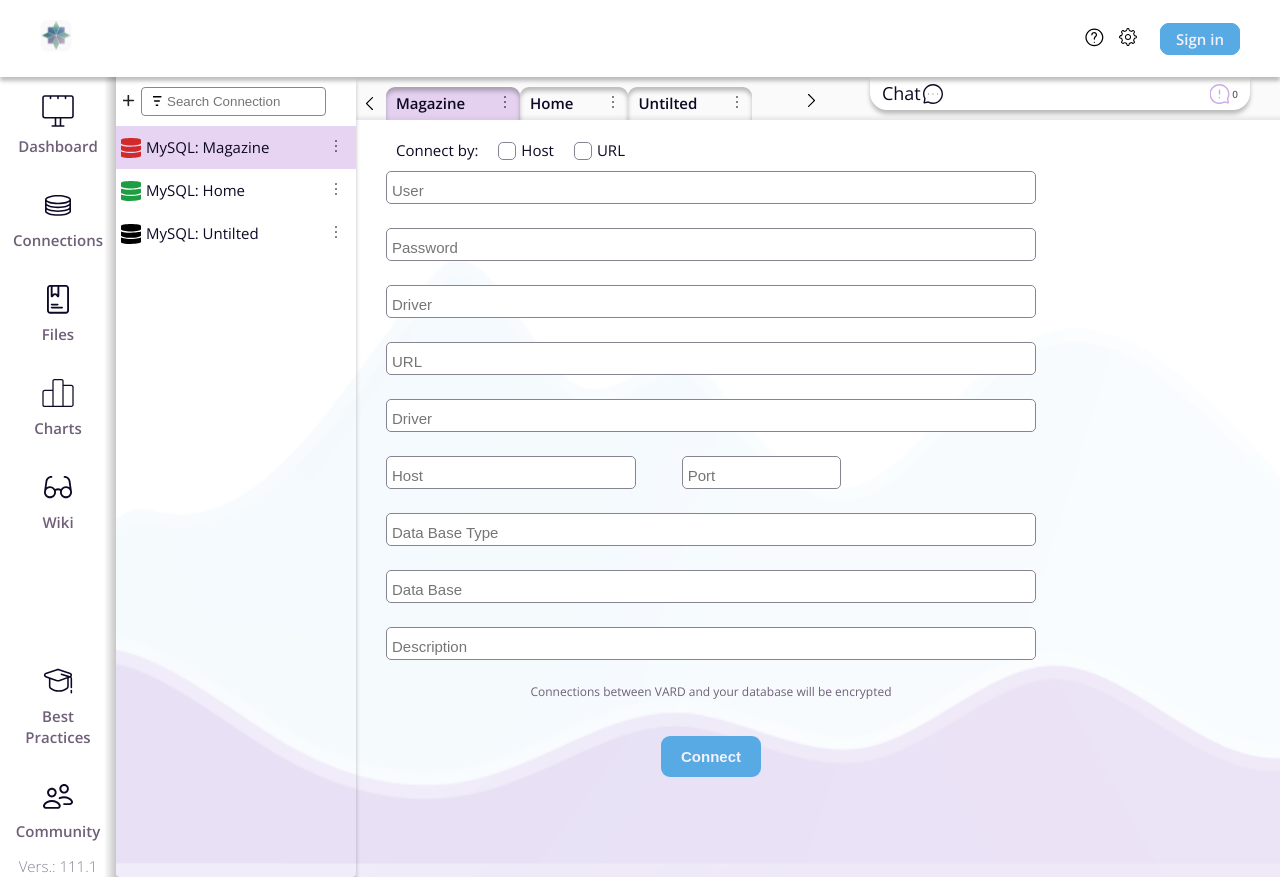
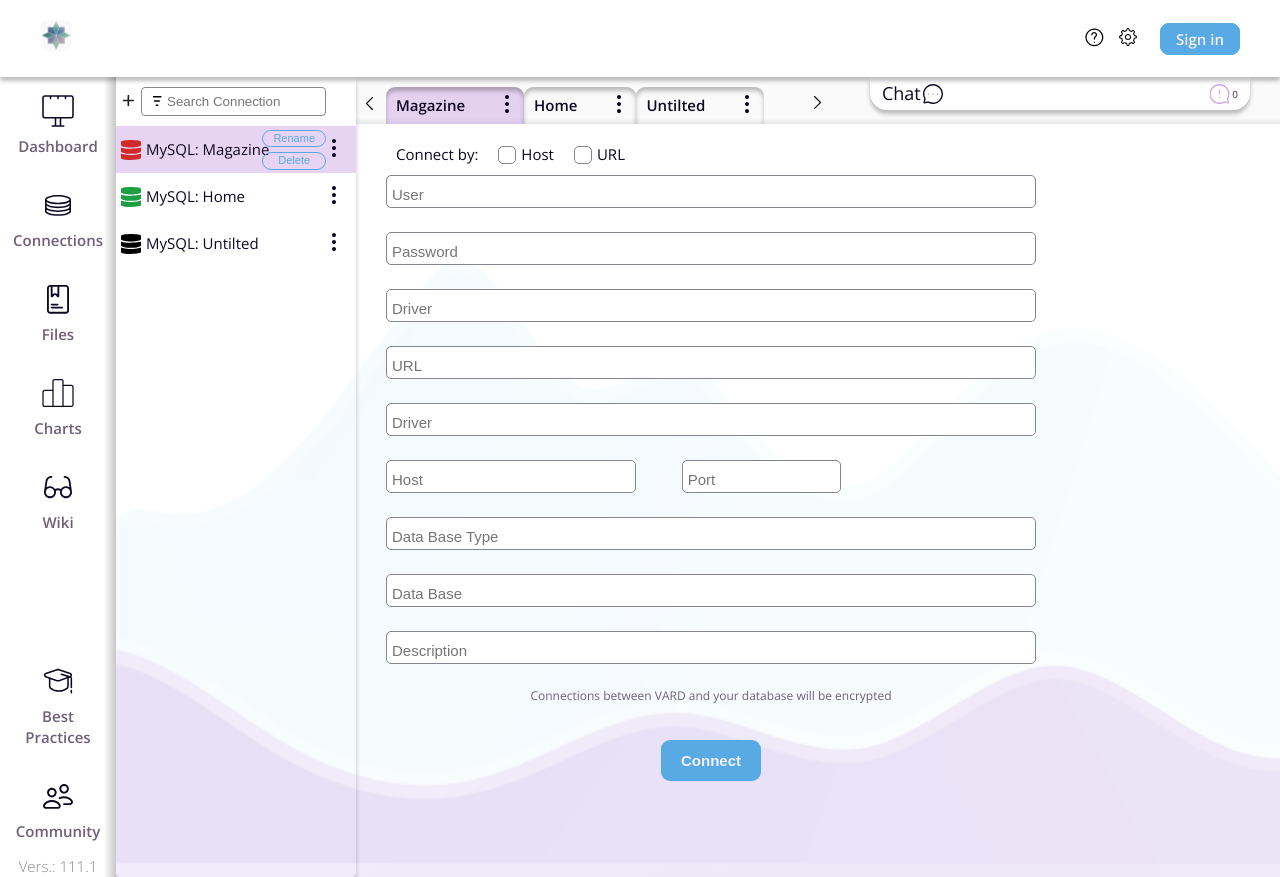
Before and after one commit to MamedovShuxrat/vord-project, a React (Create React App) app: page /connections in a window 1280 px wide. Both pictures are taken after a click on the button 336 px from the left and 147 px from the top of the page. Built offline with nearby package versions, Linux system fonts and the light colour scheme.

Commit message:
added rename & delete function for MySQL tabs

```diff
--- a/src/WebPages/ConnectionsPage/Connections.jsx
+++ b/src/WebPages/ConnectionsPage/Connections.jsx
@@ -47,6 +47,32 @@ const Connections = () => {
 
     const [activeTab, setActiveTabs] = useState(null)
     const [searchTerm, setSearchTerm] = useState('')
+    const [dotsChange, setDotsChange] = useState({})
+
+
+    const handleDotsChange = (id) => {
+        const updatedDotsChange = {};
+        Object.keys(dotsChange).forEach(key => {
+            updatedDotsChange[key] = false;
+        });
+
+        updatedDotsChange[id] = !dotsChange[id];
+        setDotsChange(updatedDotsChange);
+    }
+
+    const handleRenameSQLTabs = (itemId) => {
+        const itemToUpdate = connectionTabs.find(item => item.id === itemId);
+        if (itemToUpdate) {
+            itemToUpdate.MySQL = prompt("Enter the name of the new MySQL")
+            setConnectionTabs([...connectionTabs]);
+        }
+    }
+
+    const handleDeleteTabs = (itemId) => {
+        const updatedTabs = connectionTabs.filter(item => item.id !== itemId);
+        setConnectionTabs(updatedTabs);
+    };
+
 
     const handleSearch = (term) => {
         setSearchTerm(term)
@@ -80,7 +106,7 @@ const Connections = () => {
         }
     }
 
-    const addNewTab = (newMySQLValue) => {
+    const addNewSQLTab = (newMySQLValue) => {
         const randomColor = '#' + Math.floor(Math.random() * 16777215).toString(16)
         const newTab = {
             id: uuid(),
@@ -96,7 +122,7 @@ const Connections = () => {
         <div className={styles.sectionWrapper} >
             <div className={styles.searchContent}>
                 <div className={styles.searchBlock}>
-                    <SearchBlock onSearch={handleSearch} placeholder='Search Connection' addNewTab={addNewTab} />
+                    <SearchBlock onSearch={handleSearch} placeholder='Search Connection' addNewTab={addNewSQLTab} />
                     <div className={styles.tabsWrapper}>
                         {connectionTabs
                             .filter(item => item.MySQL.toLowerCase().includes(searchTerm.toLowerCase()))
@@ -107,8 +133,12 @@ const Connections = () => {
                                 >
                                     {renderImageOrIcon(item)}
                                     <span className={styles.tabsName}>MySQL: {item.MySQL}</span>
-                                    <button className={styles.tabsDots}>
-                                        <img src='./icons/connection/dots_three.svg' alt={`${item.MySQL}_pic`} />
+                                    <button className={styles.tabsDots} onClick={() => handleDotsChange(item.id)}>
+                                        <img style={{ transform: dotsChange[item.id] ? 'rotate(360deg)' : 'none' }} src='./icons/connection/dots_three.svg' alt={`${item.MySQL}_pic`} />
+                                        {dotsChange[item.id] && <div className={styles.dotsChangeWrapper}>
+                                            <span onClick={() => handleRenameSQLTabs(item.id)} className={styles.dotsChangeRename}>Rename</span>
+                                            <span onClick={() => handleDeleteTabs(item.id)} className={styles.dotsChangeDelete}>Delete </span>
+                                        </div>}
                                     </button>
                                 </div>
                             ))}
--- a/src/WebPages/ConnectionsPage/connection.module.scss
+++ b/src/WebPages/ConnectionsPage/connection.module.scss
@@ -78,6 +78,9 @@
     font-weight: 400;
     line-height: 140%;
     margin-left: 5px;
+    white-space: nowrap;
+    overflow: hidden;
+    text-overflow: ellipsis
 }
 
 .tabsDots {
@@ -85,6 +88,56 @@
     border: none;
     cursor: pointer;
     margin-left: auto;
+    position: relative;
+
+    img {
+        transition: transform 0.5s ease;
+    }
+}
+
+
+.dotsChangeWrapper {
+    position: absolute;
+    top: -6px;
+    right: 20px;
+    display: flex;
+    flex-direction: column;
+    gap: 5px;
+    z-index: 11;
+
+    span {
+        display: block;
+        padding: 0px 10px;
+        border-radius: 9px;
+        font-size: 11px;
+        font-weight: 300;
+        line-height: 140%;
+        border: 1px solid rgb(87, 170, 228);
+        border-radius: 9px;
+        color: rgb(87, 170, 228);
+    }
+}
+
+.dotsChangeRename {
+    transition: all .3s ease-in-out;
+
+    &:hover {
+        background: rgb(207, 170, 229);
+        border: 1px solid rgba(207, 170, 229, 0.5);
+        color: rgb(244, 241, 252);
+    }
+}
+
+.dotsChangeDelete {
+    transition: all .3s ease-in-out;
+
+    &:hover {
+        background: rgb(230, 18, 69);
+        border: 1px solid rgb(230, 18, 69);
+        color: rgb(244, 241, 252);
+    }
+
+
 }
 
 .mainContent {
@@ -144,67 +197,7 @@
     left: 10px;
 }
 
-// .tabsTopBlockWrapper {
-//     padding-top: 10px;
-//     display: flex;
-//     align-items: center;
-//     max-width: 700px;
-//     width: 100%;
-//     overflow: auto;
 
-//     &::-webkit-scrollbar {
-//         width: 3px;
-//         height: 3px;
-//     }
-
-//     &::-webkit-scrollbar-button:horizontal:start {
-//         display: block;
-//         height: 3px;
-//         background-color: transparent;
-//         background-repeat: no-repeat;
-//         background-position: center;
-//     }
-
-//     &::-webkit-scrollbar-button:horizontal:end {
-//         display: block;
-//         height: 3px;
-//         background-color: transparent;
-//         background-repeat: no-repeat;
-//         background-position: center;
-//     }
-
-//     &::-webkit-scrollbar-button:horizontal:start:depressed {
-//         background-color: gray;
-//     }
-
-//     &::-webkit-scrollbar-button:horizontal:end:depressed {
-//         background-color: gray;
-//     }
-
-//     &::-webkit-scrollbar-track:horizontal {
-//         background: transparent;
-//         border-left: 1px solid transparent;
-//         border-right: 1px solid transparent;
-//     }
-
-//     &::-webkit-scrollbar-thumb:horizontal {
-//         background: #ccc;
-//         border-radius: 5px;
-//         border: none;
-//     }
-
-//     &::-webkit-scrollbar-thumb:horizontal:hover {
-//         background: #999;
-//     }
-
-//     &::-webkit-scrollbar-corner:horizontal {
-//         display: none;
-//     }
-
-//     &::-webkit-resizer:horizontal {
-//         display: none;
-//     }
-// }
 
 .tabsLeft,
 .tabsRight {
--- a/src/components/Chat/Chat.jsx
+++ b/src/components/Chat/Chat.jsx
@@ -2,7 +2,6 @@ import React, { useState, useEffect, useRef } from 'react'
 import styles from './chat.module.scss'
 import HeaderStyles from '../HeaderComponent/header.module.scss'
 const Chat = () => {
-    console.log(HeaderStyles);
     const [isOpened, setIsOpened] = useState(false)
     const [inputValue, setInputValue] = useState('')
     const [userMessages, setUserMessages] = useState([])
```
Also changed, not shown: public/icons/connection/dots_three.svg.
